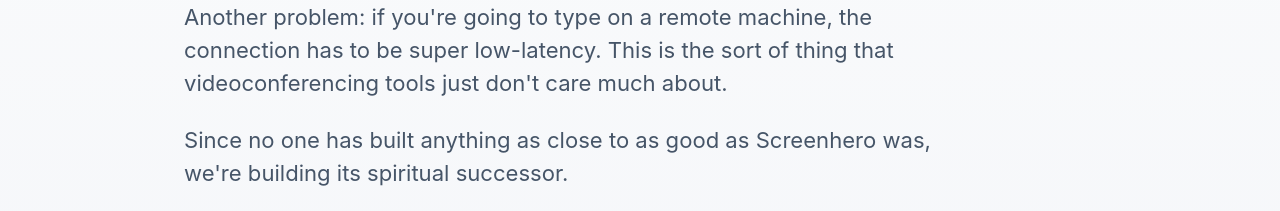
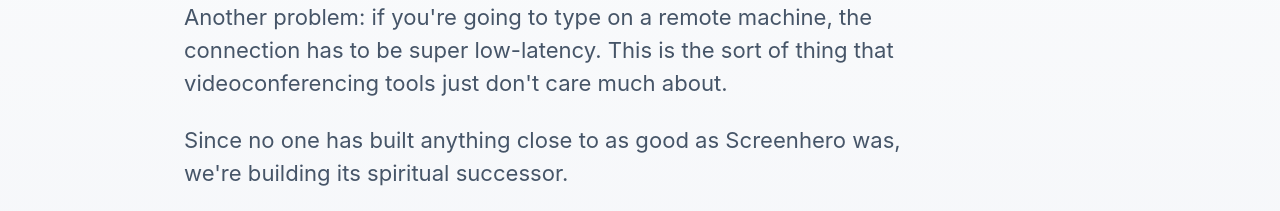
Before and after one commit to sschoger/tuple, a plain HTML site: page index.html in a window 1280 px wide. Shown: the part 780-991 px from the top of the page. Drawn offline with Linux system fonts and the light colour scheme.

Commit message:
Drop extra word

```diff
--- a/index.html
+++ b/index.html
@@ -48,7 +48,7 @@
                     <p class="mb-4 lg:mb-6">That sucks, because the remaining tools like Skype and Hangouts don't give both people full keyboard and mouse control.</p>
                     <p class="mb-4 lg:mb-6">Have you ever tried to dictate some code for your pair to write? Or narrated a set of vim commands? <span class="italic">Not fun.</span></p>
                     <p class="mb-4 lg:mb-6">Another problem: if you're going to type on a remote machine, the connection has to be super low-latency. This is the sort of thing that videoconferencing tools just don't care much about.</p>
-                    <p class="mb-4 lg:mb-6">Since no one has built anything as close to as good as Screenhero was, we're building its spiritual successor.</p>
+                    <p class="mb-4 lg:mb-6">Since no one has built anything close to as good as Screenhero was, we're building its spiritual successor.</p>
                     <p class="mb-6 lg:mb-8 font-bold text-black">If you're sick of pairing over Skype or Hangouts, drop us your email and we’ll let you know when Tuple is ready.</p>
 
                     <form class="w-full max-w-md" action="https://www.getdrip.com/forms/842996043/submissions" method="post" data-drip-embedded-form="842996043">
```
